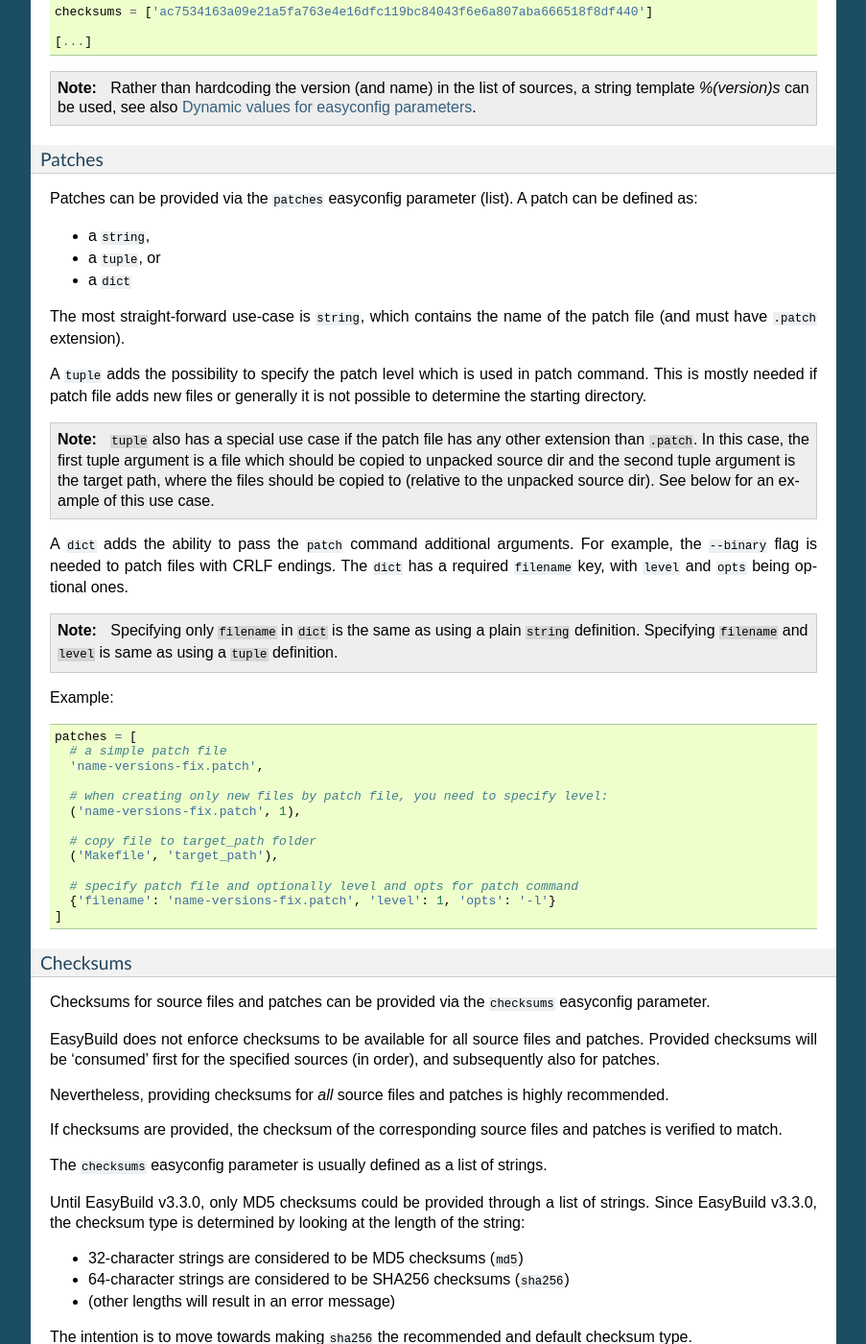
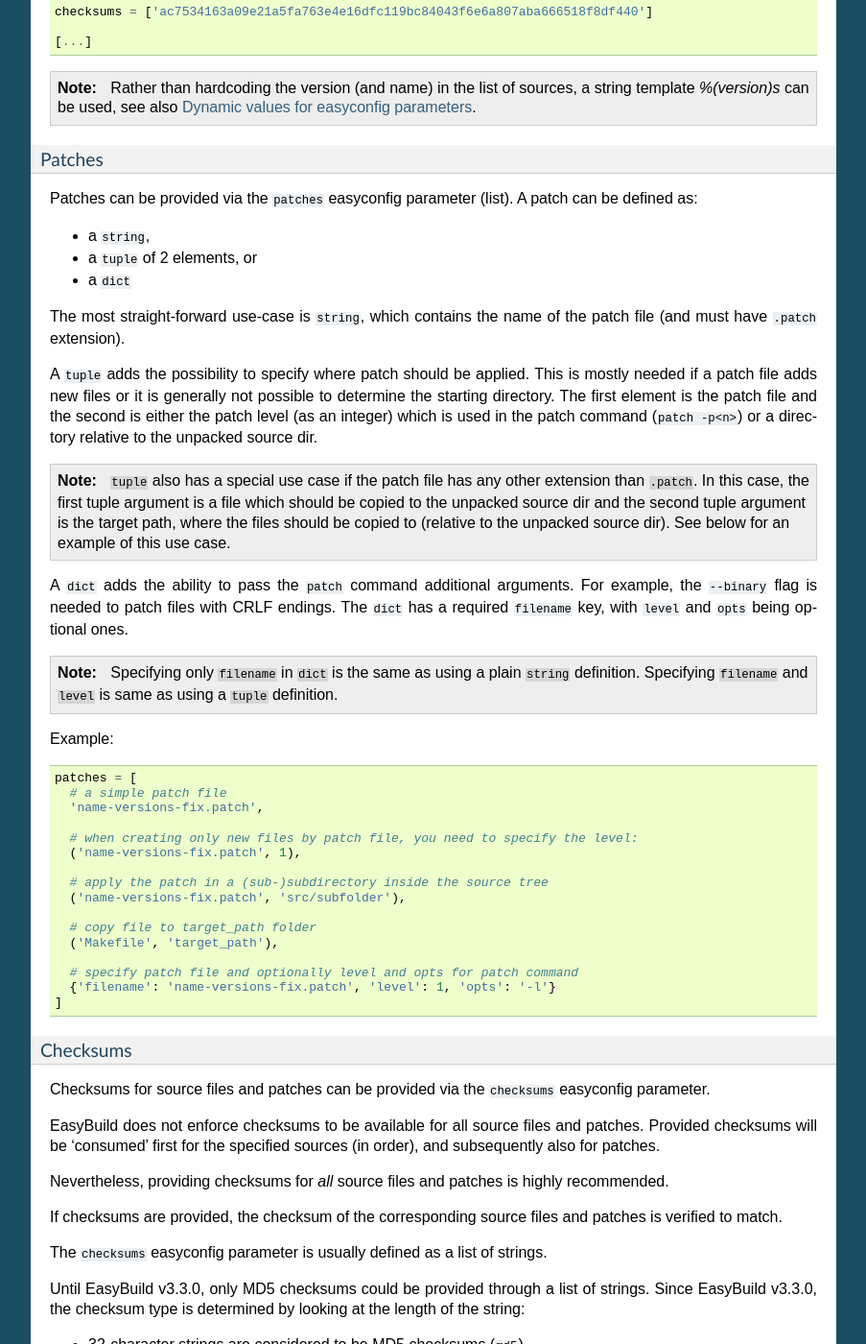
Before and after one commit to easybuilders/easybuild, a Sphinx documentation site: the page built from docs/Writing_easyconfig_files.rst, in a window 1280 px wide and 1400 px high, scrolled down 2944 px. Shown: the whole window at 96% size, without its empty margins (198-1101 px from the left). Built offline with Sphinx 7.4.7, drawn with Linux system fonts in a browser that asks for light colours; pages that are not in the unit, such as notebooks, are missing from menus.

Commit message:
Improve the description of using a tuple in `patches`
Clarify that the level must be an integer and describe the alternative
to use a string to specify the starting directory.
Also some minor rewording.

```diff
--- a/docs/Writing_easyconfig_files.rst
+++ b/docs/Writing_easyconfig_files.rst
@@ -163,18 +163,21 @@ Patches
 Patches can be provided via the ``patches`` easyconfig parameter (list). A patch can be defined as:
 
 * a ``string``,
-* a ``tuple``, or
+* a ``tuple`` of 2 elements, or
 * a ``dict``
 
 The most straight-forward use-case is ``string``, which contains the name of the patch file
 (and must have ``.patch`` extension).
 
-A ``tuple`` adds the possibility to specify the patch level which is used in patch command.
-This is mostly needed if patch file adds new files or generally it is not possible to determine
+A ``tuple`` adds the possibility to specify where patch should be applied.
+This is mostly needed if a patch file adds new files or it is generally not possible to determine
 the starting directory.
+The first element is the patch file and the second is
+either the patch level (as an integer) which is used in the patch command (``patch -p<n>``)
+or a directory relative to the unpacked source dir.
 
 .. note:: ``tuple`` also has a special use case if the patch file has any other extension than ``.patch``.
-          In this case, the first tuple argument is a file which should be copied to unpacked source
+          In this case, the first tuple argument is a file which should be copied to the unpacked source
           dir and the second tuple argument is the target path, where the files should be copied to
           (relative to the unpacked source dir). See below for an example of this use case.
 
@@ -193,8 +196,11 @@ Example:
       # a simple patch file
       'name-versions-fix.patch',
 
-      # when creating only new files by patch file, you need to specify level:
+      # when creating only new files by patch file, you need to specify the level:
       ('name-versions-fix.patch', 1),
+
+      # apply the patch in a (sub-)subdirectory inside the source tree
+      ('name-versions-fix.patch', 'src/subfolder'),
 
       # copy file to target_path folder
       ('Makefile', 'target_path'),
```
